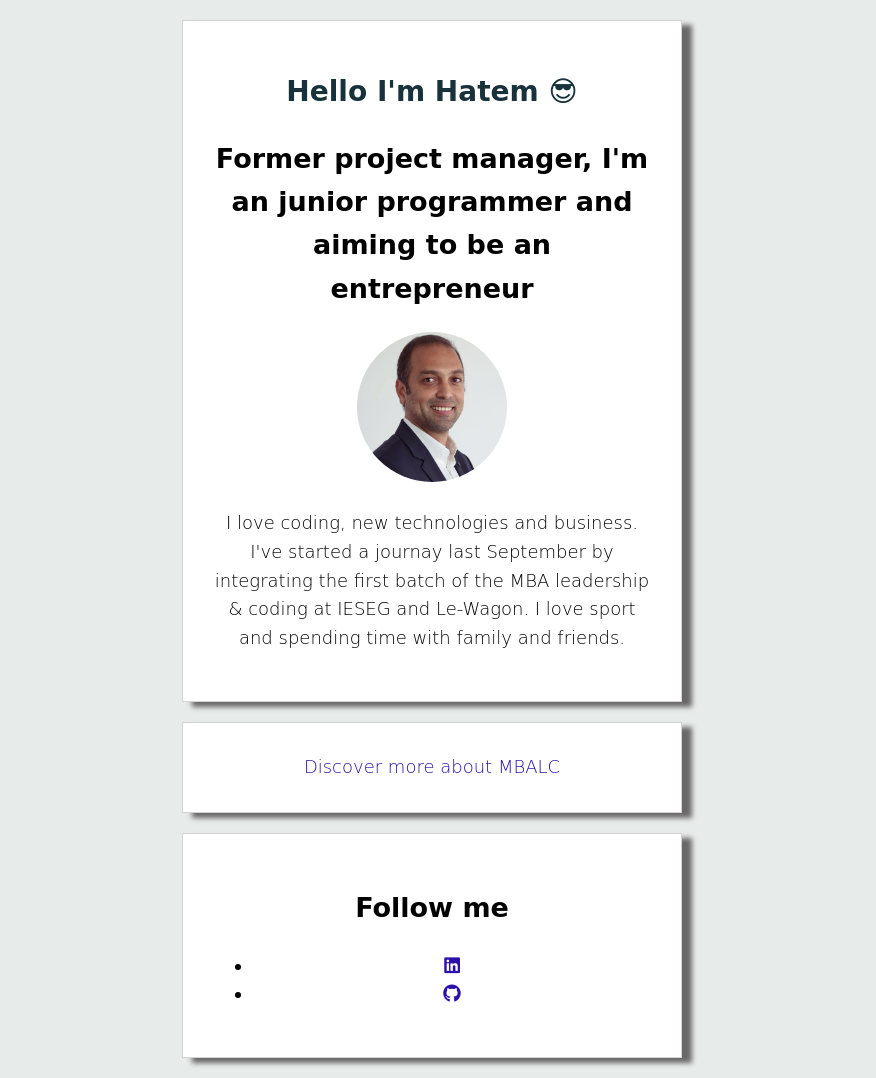
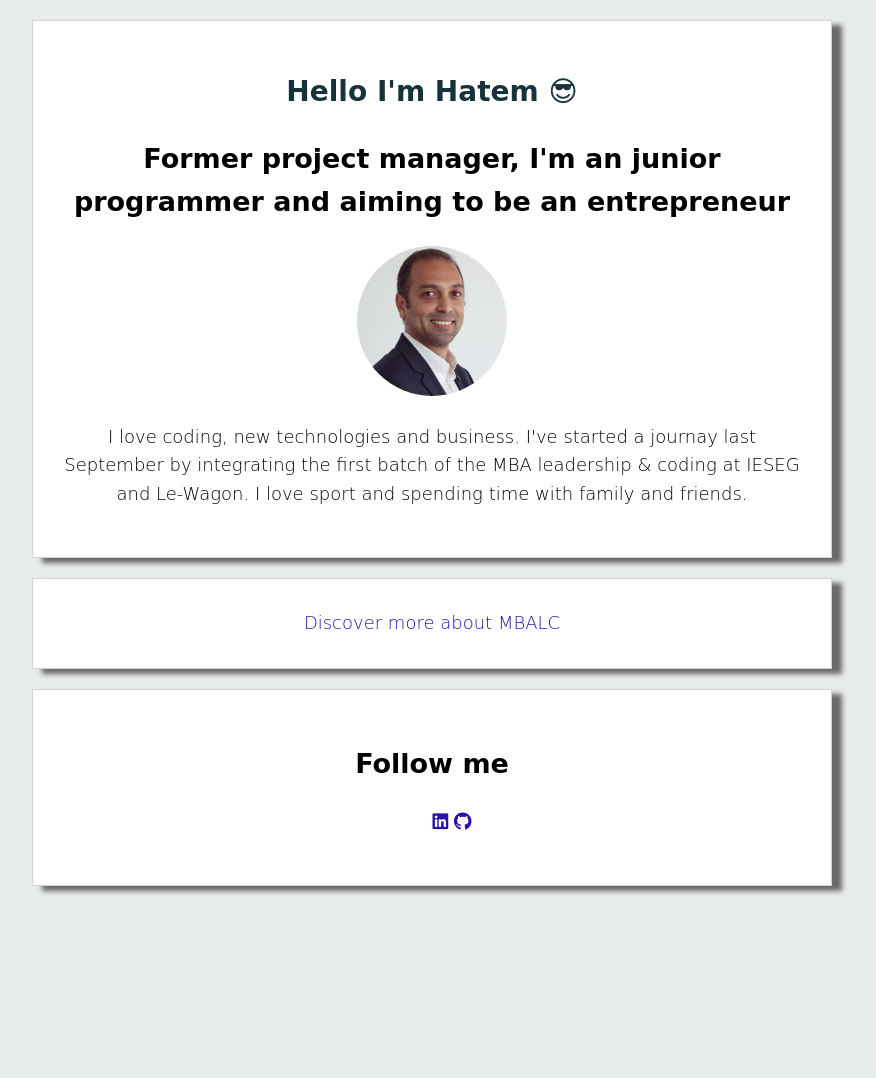
Before and after one commit to HatemC/profile, a plain HTML site: page index.html in a window 1280 px wide. Shown: the whole page, without its empty margins (208-1084 px from the left). After the commit the page ends 906 px from the top, so only its background shows below. Drawn offline with Linux system fonts and the light colour scheme.

Commit message:
Profile update 2

```diff
--- a/index.html
+++ b/index.html
@@ -26,16 +26,16 @@
         <div class="card-white text-center">
           <h2> Follow me</h2>
             <ul>
-              <li>
+
                 <a href="https://linkedin.com/in/hatem-cherouat" target="_blank">
                   <i class="fab fa-linkedin"></i>
                 </a>
-              </li>
-              <li>
+
+
                 <a href="https://github.com/HatemC" target="_blank">
                   <i class="fab fa-github"></i>
                 </a>
-              </li>
+
             </ul>
         </div>
 
--- a/style.css
+++ b/style.css
@@ -29,7 +29,7 @@ a:hover {
 }
 
 .container {
-  width: 500px;   /* This sets the width */
+  width: 800px;   /* This sets the width */
   margin: 0 auto; /* This automatically sets left/right margins */
 }
 
```
